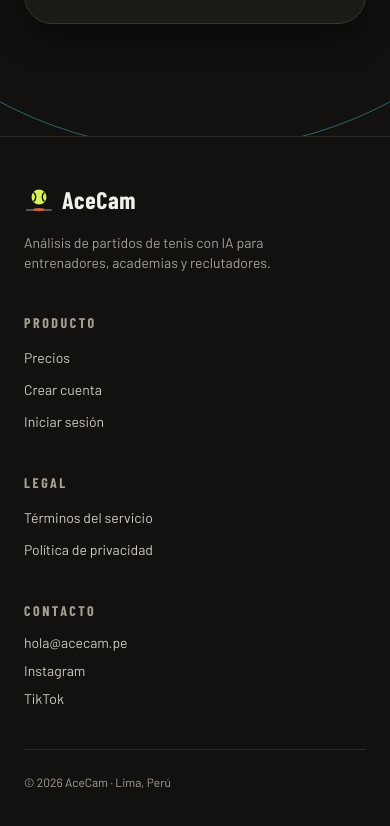
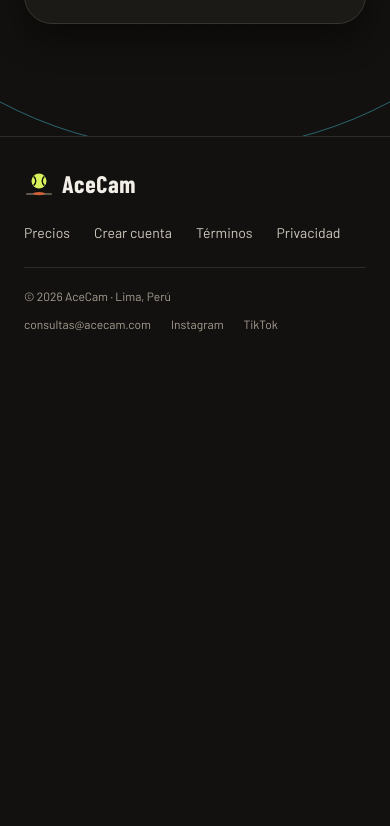
Before and after one commit to mort1zr/AceCamp, a React (Vite) app in the folder web/: page / in a window 390 px wide. Shown: the part 10997-11823 px from the top of the page. After the commit the page ends 11361 px from the top, so only its background shows below. Built offline with nearby package versions, Linux system fonts and the light colour scheme.

Commit message:
PCIT-110 feat: footer más compacto en dos filas y correo consultas@acecam.com

```diff
--- a/web/src/components/PublicFooter.jsx
+++ b/web/src/components/PublicFooter.jsx
@@ -3,87 +3,59 @@ import Logo from './Logo.jsx'
 
 const year = new Date().getFullYear()
 
-const columns = [
-  {
-    title: 'Producto',
-    links: [
+const links = [
   { to: '/precios', label: 'Precios' },
   { to: '/registro', label: 'Crear cuenta' },
-      { to: '/login', label: 'Iniciar sesión' },
-    ],
-  },
-  {
-    title: 'Legal',
-    links: [
-      { to: '/terminos', label: 'Términos del servicio' },
-      { to: '/privacidad', label: 'Política de privacidad' },
-    ],
-  },
+  { to: '/terminos', label: 'Términos' },
+  { to: '/privacidad', label: 'Privacidad' },
+]
+
+const redes = [
+  { href: 'https://instagram.com/acecam', label: 'Instagram' },
+  { href: 'https://tiktok.com/@acecam', label: 'TikTok' },
 ]
 
 export default function PublicFooter() {
   return (
-    <footer className="border-t border-line px-6 py-12">
-      <div className="mx-auto grid max-w-6xl gap-10 sm:grid-cols-2 lg:grid-cols-4">
-        <div>
+    <footer className="border-t border-line px-6 py-8">
+      <div className="mx-auto flex max-w-6xl flex-col gap-6 sm:flex-row sm:items-center sm:justify-between">
         <Logo />
-          <p className="mt-3 max-w-xs text-sm text-muted">
-            Análisis de partidos de tenis con IA para entrenadores, academias y reclutadores.
-          </p>
-        </div>
 
-        {columns.map((column) => (
-          <nav key={column.title} aria-label={column.title}>
-            <h2 className="font-display text-sm tracking-[0.18em] text-muted uppercase">
-              {column.title}
-            </h2>
-            <ul className="mt-3 space-y-2">
-              {column.links.map((link) => (
+        <nav aria-label="Pie de página">
+          <ul className="flex flex-wrap gap-x-6 gap-y-2 text-sm text-text2">
+            {links.map((link) => (
               <li key={link.to}>
-                  <Link to={link.to} className="text-sm text-text2 hover:text-text">
+                <Link to={link.to} className="hover:text-text">
                   {link.label}
                 </Link>
               </li>
             ))}
           </ul>
         </nav>
-        ))}
+      </div>
 
-        <div>
-          <h2 className="font-display text-sm tracking-[0.18em] text-muted uppercase">Contacto</h2>
-          <ul className="mt-3 space-y-2 text-sm text-text2">
+      <div className="mx-auto mt-6 flex max-w-6xl flex-col gap-3 border-t border-line pt-5 text-xs text-muted sm:flex-row sm:items-center sm:justify-between">
+        <p>© {year} AceCam · Lima, Perú</p>
+        <ul className="flex flex-wrap gap-x-5 gap-y-2">
           <li>
-              <a href="mailto:hola@acecam.pe" className="hover:text-text">
-                hola@acecam.pe
+            <a href="mailto:consultas@acecam.com" className="hover:text-text">
+              consultas@acecam.com
             </a>
           </li>
-            <li>
+          {redes.map((red) => (
+            <li key={red.label}>
               <a
-                href="https://instagram.com/acecam"
+                href={red.href}
                 className="hover:text-text"
                 rel="noreferrer noopener"
                 target="_blank"
               >
-                Instagram
+                {red.label}
               </a>
             </li>
-            <li>
-              <a
-                href="https://tiktok.com/@acecam"
-                className="hover:text-text"
-                rel="noreferrer noopener"
-                target="_blank"
-              >
-                TikTok
-              </a>
-            </li>
+          ))}
         </ul>
       </div>
-      </div>
-
-      <p className="mx-auto mt-10 max-w-6xl border-t border-line pt-6 text-xs text-muted">
-        © {year} AceCam · Lima, Perú
-      </p>
     </footer>
   )
 }
```
Lines whose indentation alone changed are shown as unchanged.
